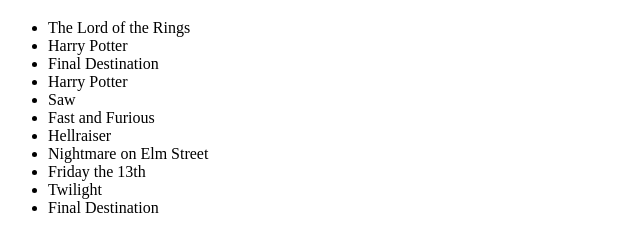
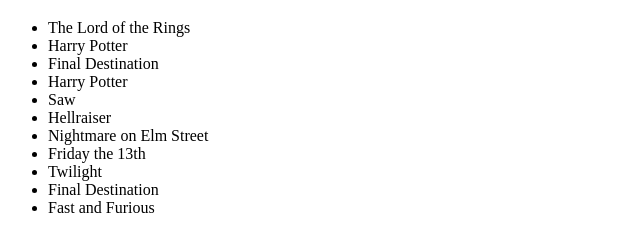
Before and after one commit to EricChagrikian/dom-drill, a plain HTML site: page index.html in a window 1280 px wide. Shown: the part 61-312 px from the top of the page, without its empty margins (0-640 px from the left). Drawn offline with Linux system fonts and the light colour scheme.

Commit message:
dom-drill

```diff
--- a/index.html
+++ b/index.html
@@ -4,7 +4,6 @@
 <head>
   <meta charset="UTF-8">
   <meta name="viewport" content="width=device-width, initial-scale=1.0">
-  <script src="./script.js" defer></script>
   <title>The Great DOM Drill</title>
 </head>
 
@@ -26,4 +25,5 @@
   </ul>
 </body>
 
+<script src="script.js" defer></script>
 </html>
--- a/script.js
+++ b/script.js
@@ -0,0 +1,13 @@
+let ul = document.querySelector('ul');
+let childs = ul.children;
+console.log(childs)
+
+for (let i = 0; i < childs.length; i++) {
+    const child = childs[i];
+    if (child.innerText == "Fast and Furious") {
+        ul.removeChild(childs[i]);
+        let li = document.createElement('li')
+        let ff = ul.appendChild(li)
+        ff.innerText = "Fast and Furious"
+    }
+}
```
